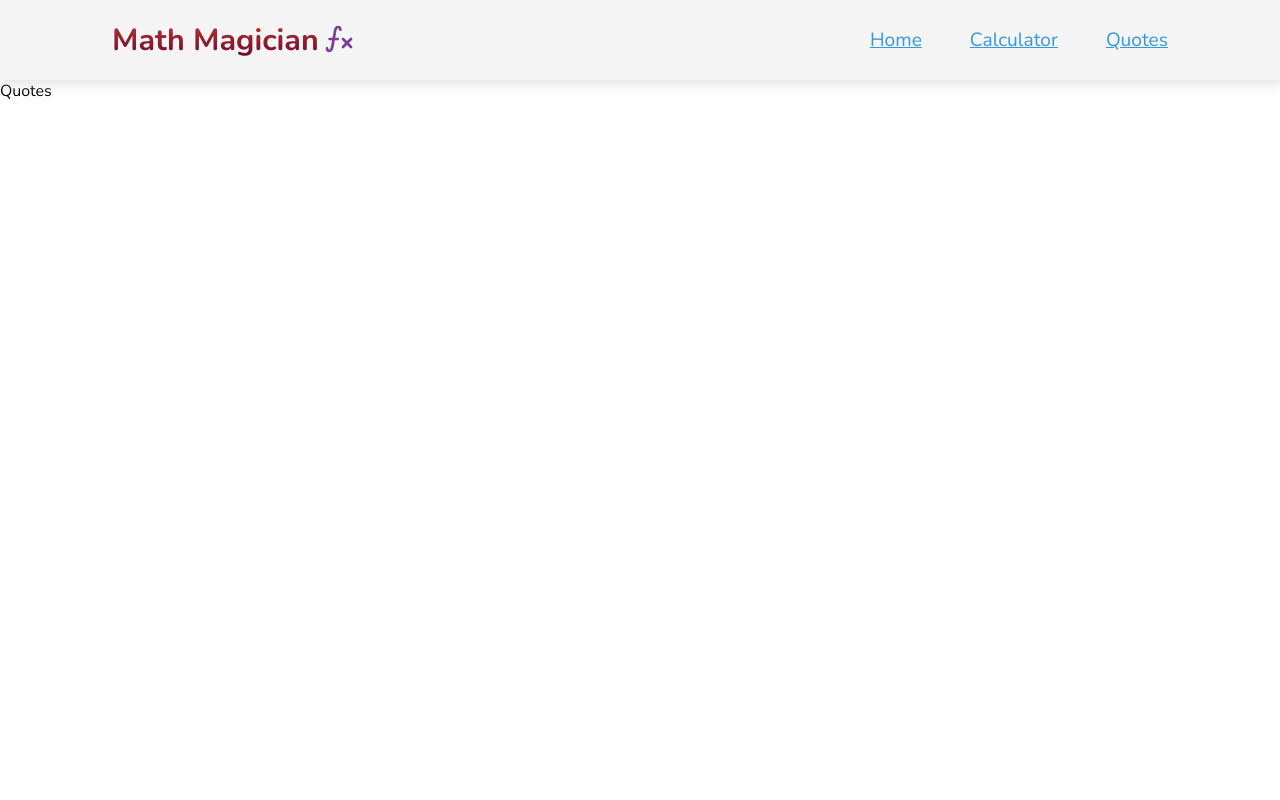
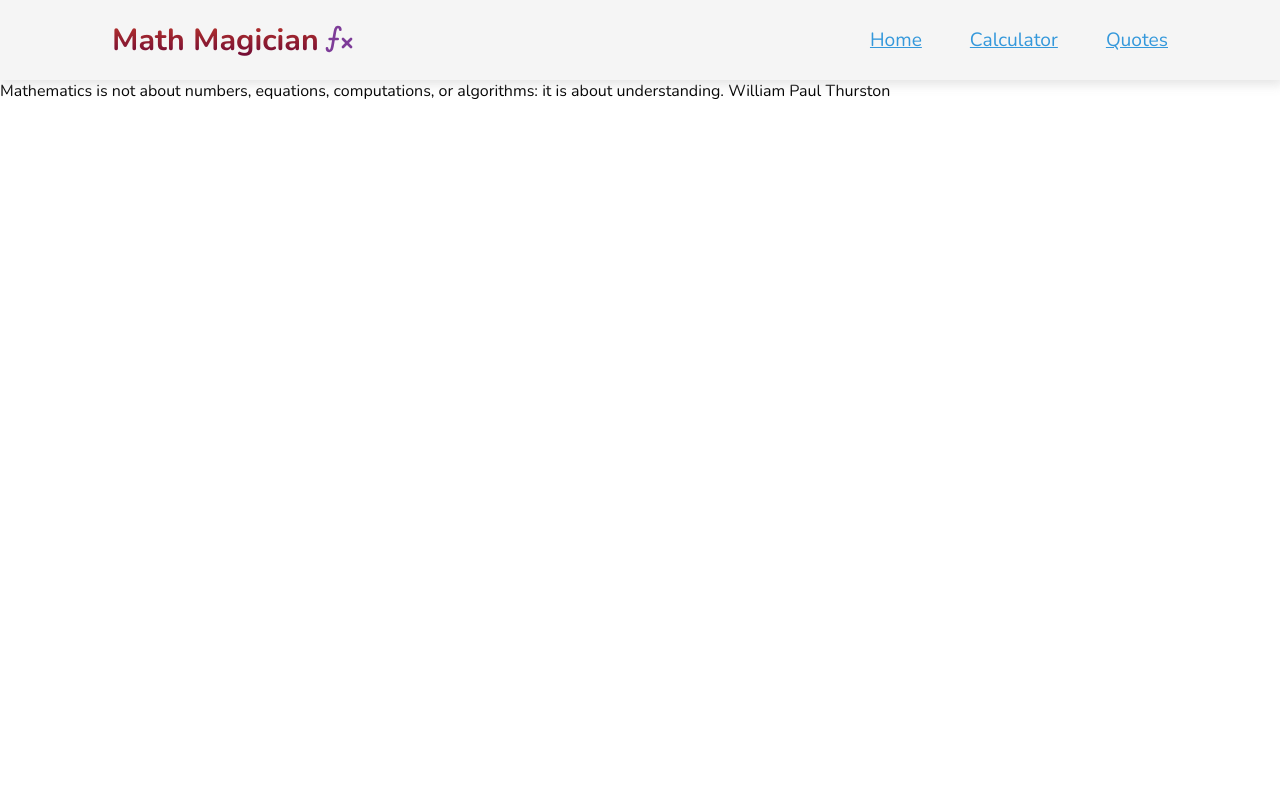
Before and after one commit to belaymit/math-magicians, a React (Create React App) app: page /quotes in a window 1280 px wide. Shown: the top 800 px of the page. Built offline with nearby package versions, Linux system fonts and the light colour scheme.

Commit message:
added Quote to quotes-page

```diff
--- a/src/pages/quotes/Quotes.jsx
+++ b/src/pages/quotes/Quotes.jsx
@@ -2,7 +2,16 @@ import React from 'react';
 import './quotes.scss';
 
 const Quotes = () => (
-  <section className="quotes-container">Quotes</section>
+  <section className="quotes-container">
+    <div className="quotes">
+      <p>
+        Mathematics is not about numbers, equations, computations,
+        or algorithms: it is about understanding.
+        {' '}
+        <span>William Paul Thurston</span>
+      </p>
+    </div>
+  </section>
 );
 
 export default Quotes;
```
